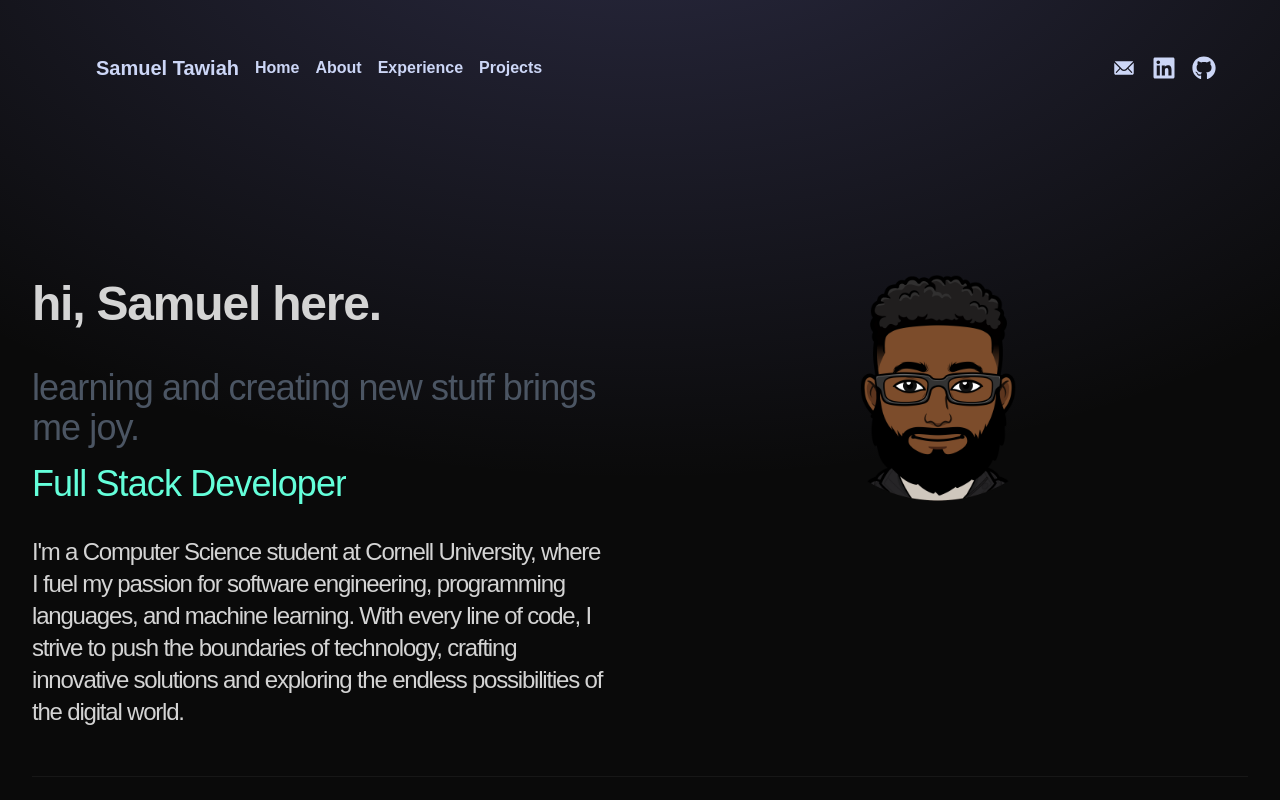
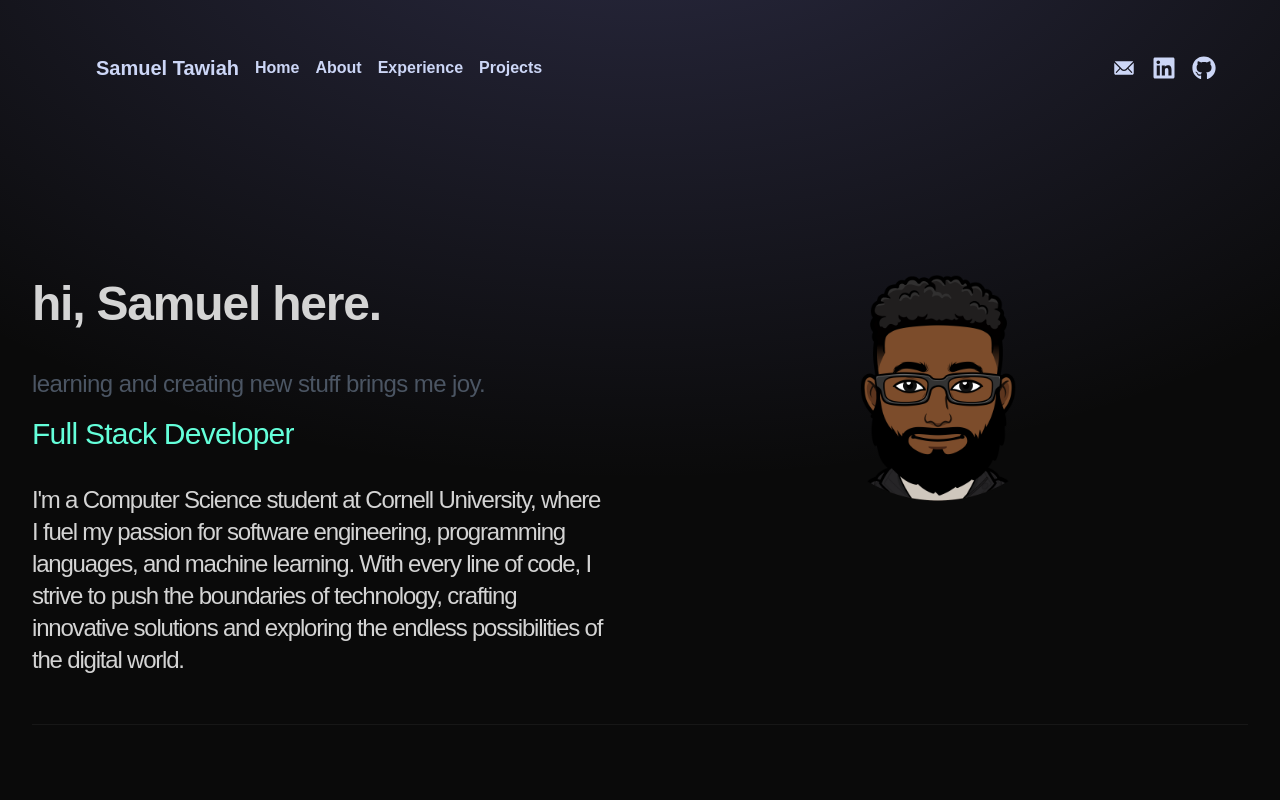
Before and after one commit to Tomtom-debug/Personal-portfolio-, a React (Vite) app: page / in a window 1280 px wide. Shown: the top 800 px of the page. Built offline with nearby package versions, Linux system fonts and the light colour scheme; a web font is replaced by a local one.

Commit message:
add framer motion to hero.jsx

```diff
--- a/src/components/Hero.jsx
+++ b/src/components/Hero.jsx
@@ -1,5 +1,15 @@
 import { HERO_CONTENT } from "../constants";
 import bitEmoji from "../assets/SamuelBit.png";
+import { motion } from "framer-motion"
+
+const container = (delay) =>({
+  hidden: { x: -100, opacity: 0 },
+  visible:{
+    x: 0,
+    opacity: 1,
+    transition:{duration: 0.5, delay: delay},
+  },
+});
 
 const Hero = () => {
   return (
@@ -7,19 +17,52 @@ const Hero = () => {
       <div className="flex flex-wrap">
         <div className="w-full lg:w-1/2">
           <div className="flex flex-col items-center lg:items-start">
-            <h1 className="pb-10 tracking-tight lg:mt-16 lg:text-5xl text-6xl font-bold font-ntr">hi, Samuel here.</h1>
-            <span className="mb-4 text-4xl tracking-tight text-gray-600 font-ntr">
+            <motion.h1
+              id="home"
+              variants={container(0)}
+              initial="hidden"
+              whileInView="visible"
+              viewport={{ once: false, amount: 0.5 }}
+              className="pb-10 tracking-tight lg:mt-16 lg:text-5xl text-6xl font-bold font-ntr">
+              hi, Samuel here.
+            </motion.h1>
+            <motion.span
+              variants={container(0.5)}
+              initial="hidden"
+              whileInView="visible"
+              viewport={{ once: false, amount: 0.5 }}
+              className="mb-4 text-2xl tracking-tight text-gray-600 font-ntr">
               learning and creating new stuff brings me joy.
-            </span>
-            <span className="bg-gradient-to-r bg-green-bright bg-clip-text text-4xl tracking-tight text-transparent font-ntr">
+            </motion.span>
+            <motion.span
+              variants={container(1)}
+              initial="hidden"
+              whileInView="visible"
+              viewport={{ once: false, amount: 0.5 }}
+              className="bg-gradient-to-r bg-green-bright bg-clip-text text-3xl tracking-tight text-transparent font-ntr">
               Full Stack Developer
-            </span>
-            <p className="my-2 max-w-xl text-2xl py-6 font-light tracking-tighter font-ntr">{HERO_CONTENT}</p>
+            </motion.span>
+            <motion.p
+              variants={container(1.5)}
+              initial="hidden"
+              whileInView="visible"
+              viewport={{ once: false, amount: 0.5 }}
+              className="my-2 max-w-xl text-2xl py-6 font-light tracking-tighter font-ntr">
+              {HERO_CONTENT}
+            </motion.p>
           </div>
         </div>
         <div className="w-full lg:w-1/2 lg:p-8">
           <div className="w-full lg:w-3/4 flex justify-center lg:ml-16 lg:-mt-10">
-            <img src={bitEmoji} alt="Bit Emoji" className="w-3/4 max-w-full h-auto" />
+            <motion.img
+              initial={{x: 100, opacity: 0}}
+              whileInView={{x: 0, opacity: 1}}
+              transition={{duration: 1, delay: 1.2}}
+              viewport={{ once: false, amount: 0.5 }}
+              src={bitEmoji}
+              alt="Bit Emoji"
+              className="w-3/4 max-w-full h-auto"
+            />
           </div>
         </div>
       </div>
```
